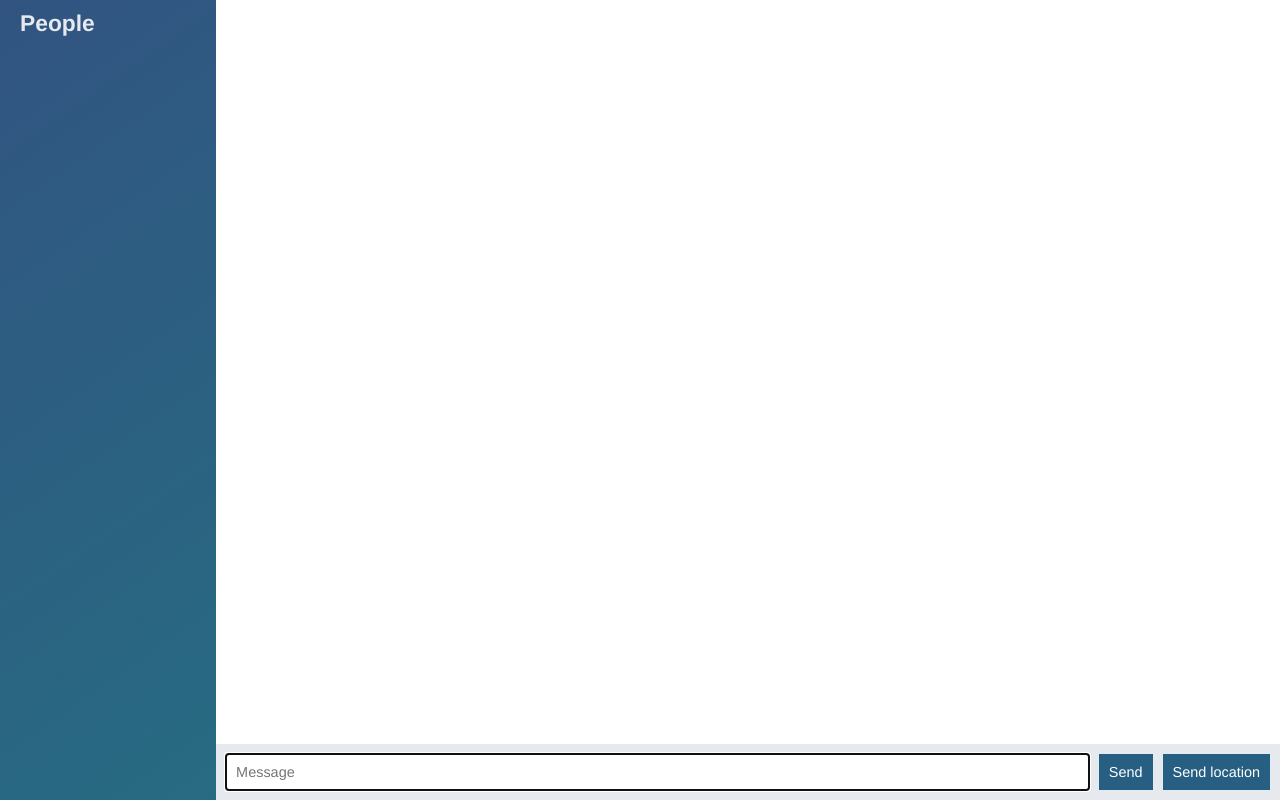
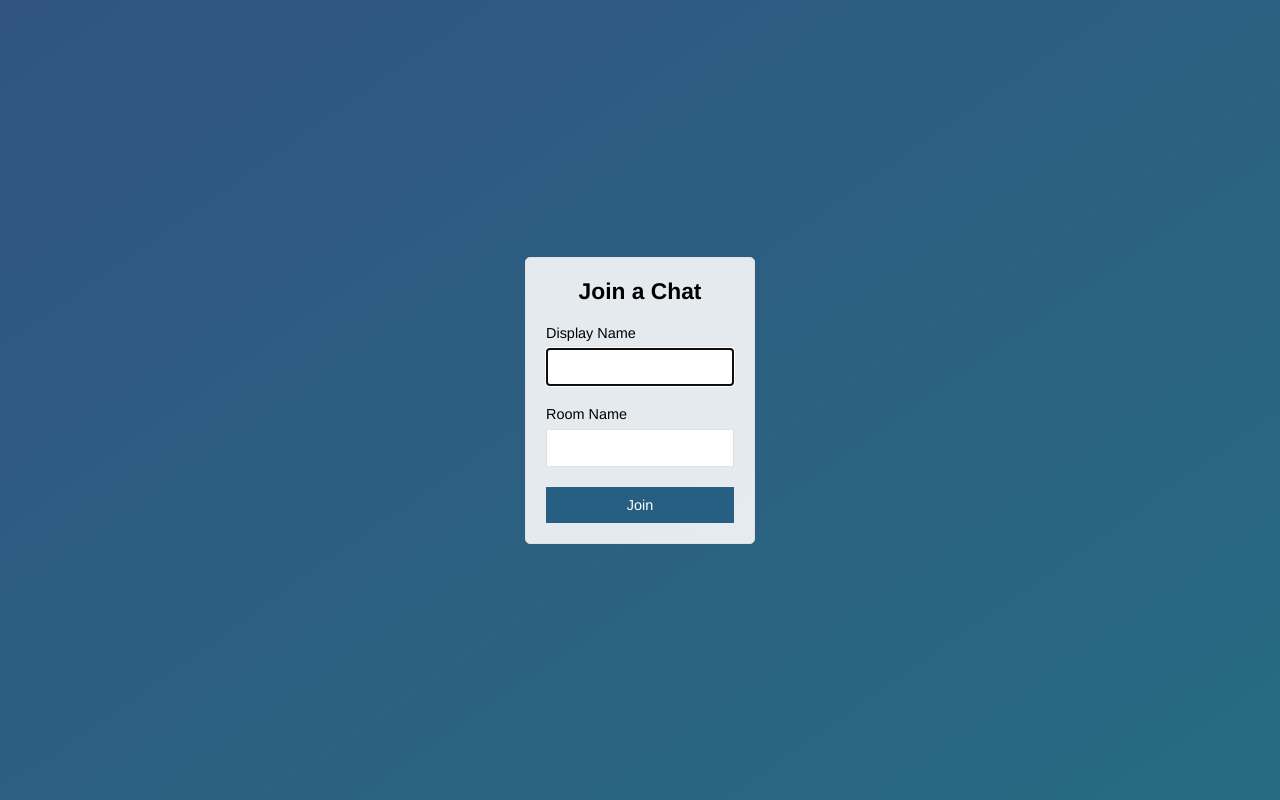
Before and after one commit to zeraus80/node-course-chat-app, a website: page public/index.html in a window 1280 px wide. Drawn offline with nearby package versions, Linux system fonts and the light colour scheme; no server answers.

Commit message:
Add join page that submits to chat.html

```diff
--- a/public/index.html
+++ b/public/index.html
@@ -1,59 +1,29 @@
 <!DOCTYPE html>
-
 <html>
-<head>
-    <meta charset="utf-8">
-    <link rel="stylesheet" href="/css/styles.css">
-</head>
-<body class="chat">
-
-    <div class="chat__sidebar">
-        <h3>People</h3>
-        <div id="users"></div>
-    </div>
-
-    <div class="chat__main">
-        <ol id="messages" class="chat__messages"></ol>
-
-        <div class="chat__footer">
-            <form action="" id="message-form">
-                <input type="text" name="message" placeholder="Message" autofocus autocomplete="off"/>
-                <button>Send</button>
+    <head>
+        <meta charset="utf8">
+        <title>Join | ChatApp</title>
+        <meta name="viewport" content="width=device-width, initial-scale=1, user-scalable=no">
+        <link rel="stylesheet" href="/css/styles.css">
+    </head>
+    <body class="centered-form">
+        <div class="centered-form__form">
+            <form action="/chat.html">
+                <div class="form-field">
+                    <h3>Join a Chat</h3>
+                </div>
+                <div class="form-field">
+                    <label>Display Name</label>
+                    <input type="text" name="name" autofocus="autofocus">
+                </div>
+                <div class="form-field">
+                    <label>Room Name</label>
+                    <input type="text" name="room">
+                </div>
+                <div class="form-field">
+                    <button>Join</button>
+                </div>
             </form>
-            <button id="send-location">Send location</button>
         </div>
-    </div>
-
-    <script id="message-template" type="text/template">
-        <li class="message">
-            <div class="message__title">
-                <h4>{{from}}</h4>
-                <span>{{createdAt}}</span>
-            </div>
-            <div class="message__body">
-                <p>{{text}}</p>
-            </div>
-        </li>
-    </script>
-
-    <script id="location-message-template" type="text/template">
-        <li class="message">
-            <div class="message__title">
-                <h4>{{from}}</h4>
-                <span>{{createdAt}}</span>
-            </div>
-            <div class="message__body">
-                <p>
-                    <a href="{{url}}" target="_blank">My current location</a>
-                </p>
-            </div>
-        </li>
-    </script>
-
-    <script src="/socket.io/socket.io.js"></script>
-    <script src="/js/libs/jquery-3.3.1.min.js"></script>
-    <script src="/js/libs/moment.js"></script>
-    <script src="/js/libs/mustache.js"></script>
-    <script src="/js/index.js"></script>
-</body>
+    </body>
 </html>
```
Also changed, not shown: public/chat.html (added, +61 -0 lines), public/js/chat.js (renamed from public/js/index.js).
